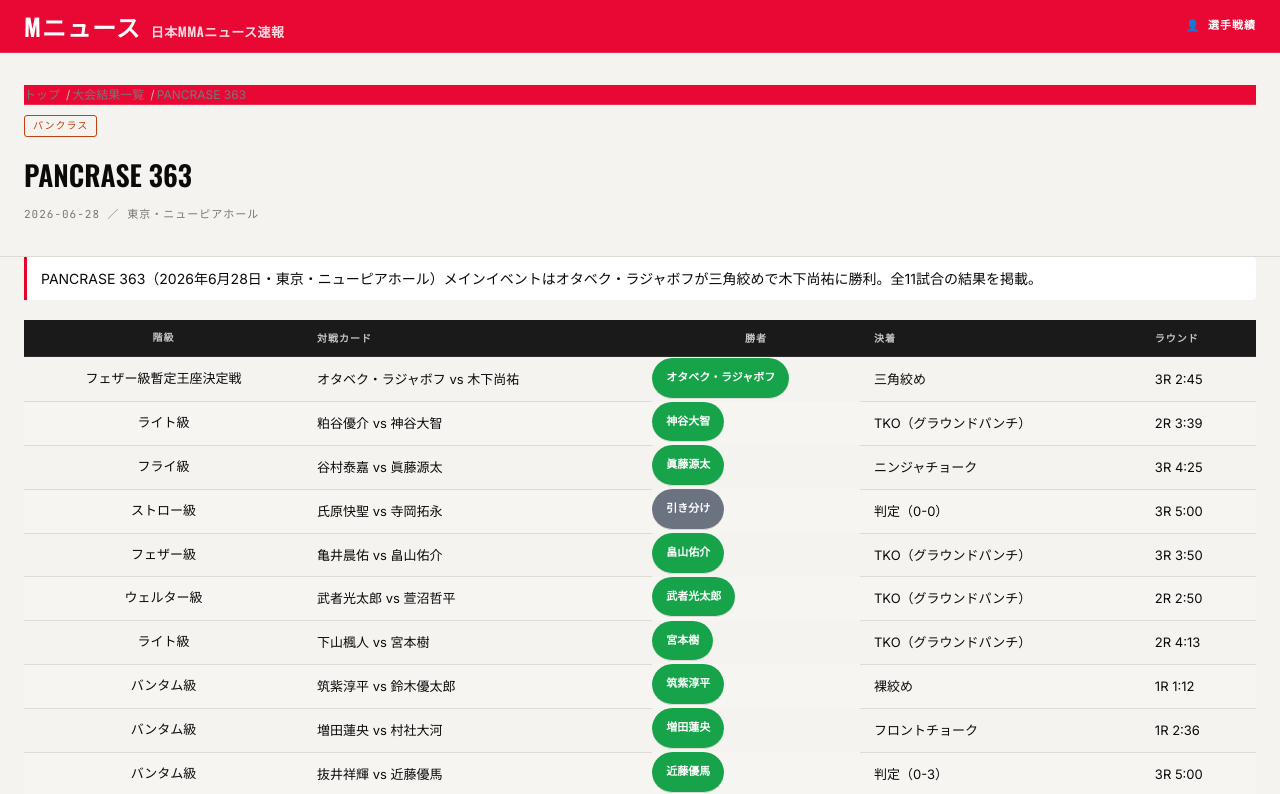
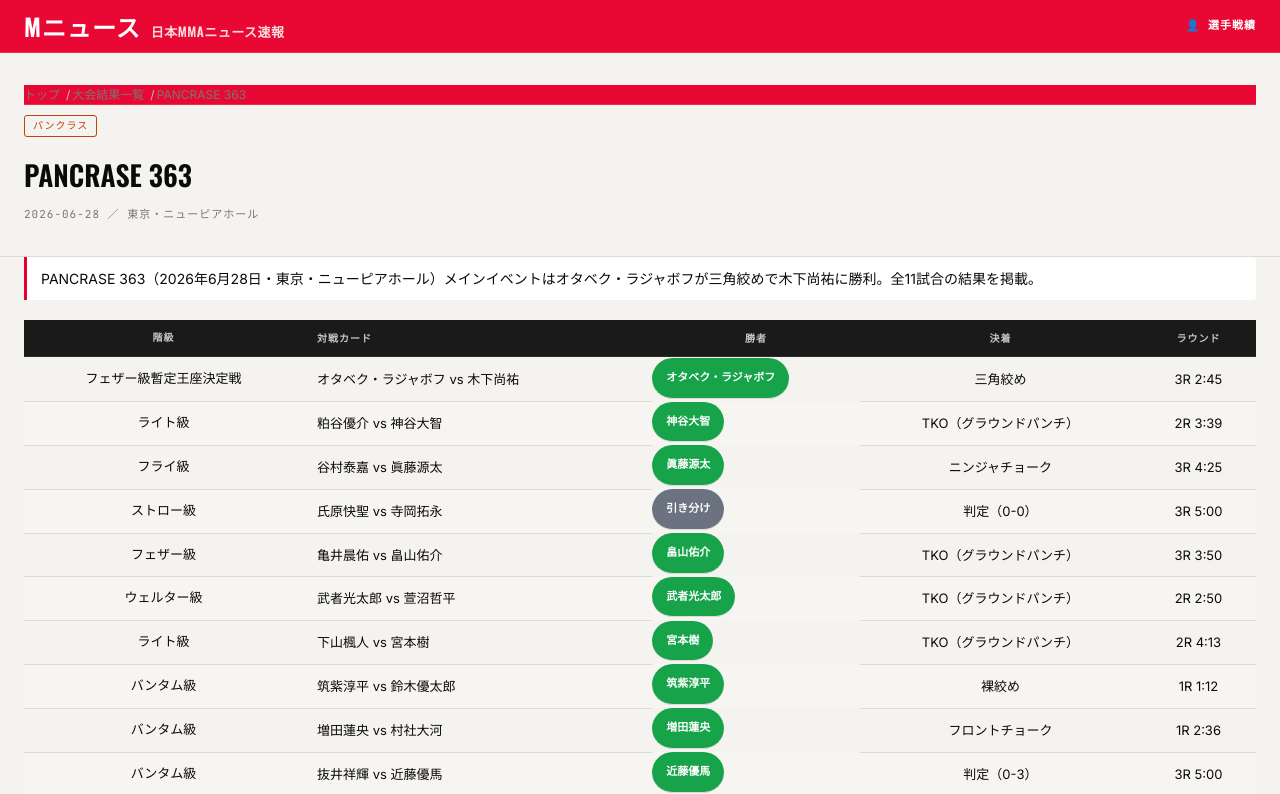
Before and after one commit to mnews-mma/mnews, a Next.js app: page /results/pancrase-363 in a window 1280 px wide. Shown: the top 794 px of the page. Built offline with nearby package versions, Linux system fonts and the light colour scheme; no server answers.

Commit message:
戦績テーブル: 決着・大会名列を中央揃えに統一
Co-Authored-By: Claude Sonnet 4.6 <noreply@anthropic.com>

```diff
--- a/src/app/globals.css
+++ b/src/app/globals.css
@@ -813,9 +813,13 @@ footer {
   text-align: center;
   font-family: var(--mono);
 }
-/* 結果列: 中央揃え */
+/* 結果・決着・大会名: 中央揃え */
 .history-table th:nth-child(3),
-.history-table td:nth-child(3) {
+.history-table td:nth-child(3),
+.history-table th:nth-child(4),
+.history-table td:nth-child(4),
+.history-table th:nth-child(5),
+.history-table td:nth-child(5) {
   text-align: center;
 }
 .history-table td {
```
